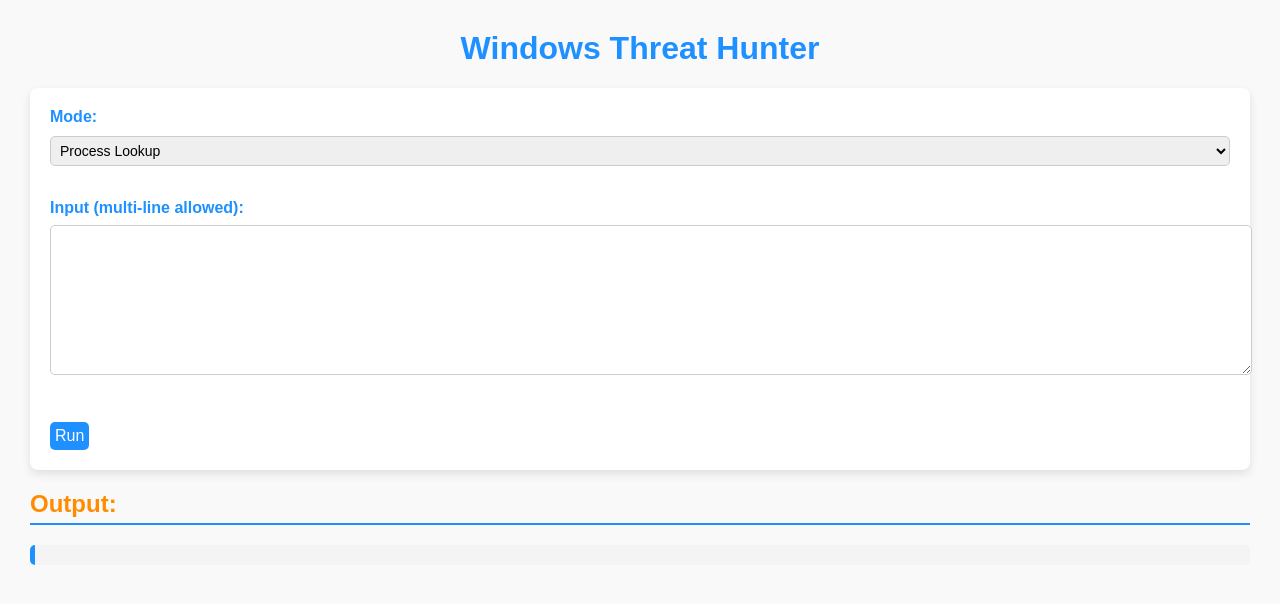
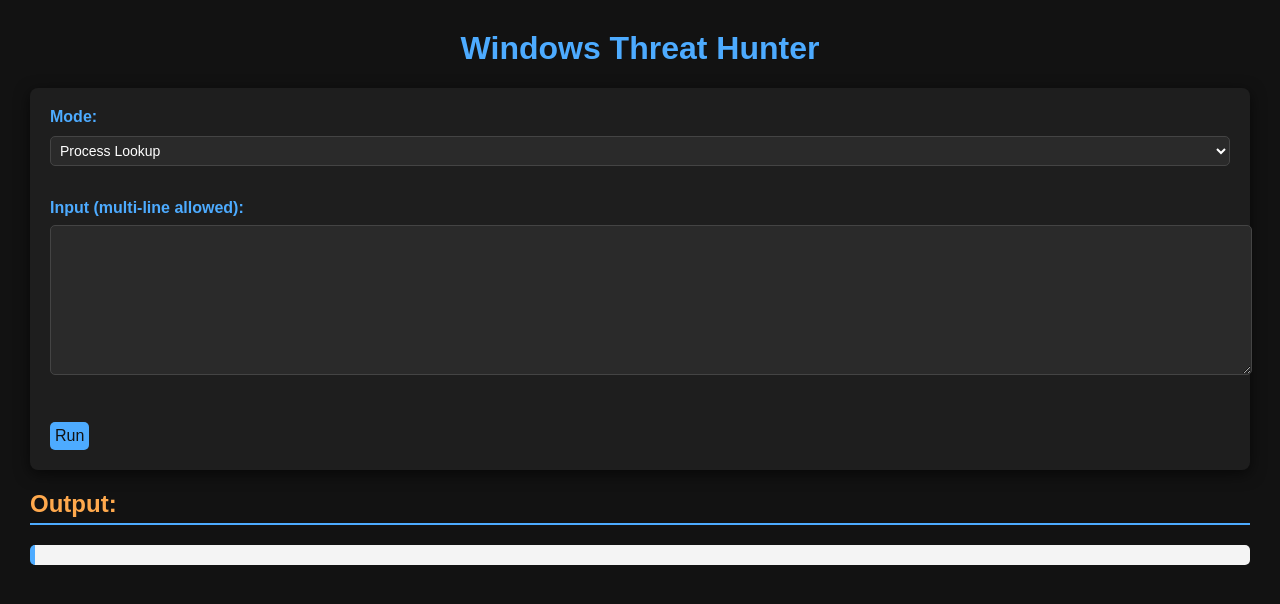
Before and after one commit to Steven-T24/Windows-Threat-Hunter, a Flask app: page / in a window 1280 px wide. Shown: the top 604 px of the page. Run offline with Flask 3, Linux system fonts and the light colour scheme.

Commit message:
Update style.css

```diff
--- a/windows_threat_hunter_web/static/style.css
+++ b/windows_threat_hunter_web/static/style.css
@@ -1,47 +1,59 @@
-/* General body styling */
+/* =========================
+   Global Dark Theme
+========================= */
 body {
     font-family: Arial, sans-serif;
     margin: 30px;
-    background-color: #f9f9f9; /* light background for contrast */
-    color: #333333;
+    background-color: #121212; /* deep dark background */
+    color: #e0e0e0; /* soft light text */
 }
 
-/* Headings */
+/* =========================
+   Headings
+========================= */
 h1 {
-    color: #1E90FF; /* Dodger Blue */
+    color: #4dabff; /* softer blue */
     text-align: center;
 }
 
 h2 {
-    color: #FF8C00; /* Dark Orange */
-    border-bottom: 2px solid #1E90FF;
+    color: #ffa94d; /* softer orange */
+    border-bottom: 2px solid #4dabff;
     padding-bottom: 5px;
 }
 
-/* Form styling */
+/* =========================
+   Form Container
+========================= */
 form {
-    background-color: #ffffff;
+    background-color: #1e1e1e;
     padding: 20px;
     border-radius: 8px;
-    box-shadow: 0 4px 10px rgba(0,0,0,0.1);
+    box-shadow: 0 4px 15px rgba(0,0,0,0.6);
 }
 
-/* Input fields and textarea */
+/* =========================
+   Inputs & Selects
+========================= */
 textarea, select {
     width: 100%;
     padding: 10px;
     margin-top: 8px;
     margin-bottom: 15px;
     border-radius: 5px;
-    border: 1px solid #cccccc;
+    border: 1px solid #444;
     font-size: 14px;
     resize: vertical;
+    background-color: #2a2a2a;
+    color: #ffffff;
 }
 
-/* Submit button */
+/* =========================
+   Submit Button
+========================= */
 input[type="submit"] {
-    background-color: #1E90FF; /* Blue */
-    color: white;
+    background-color: #4dabff;
+    color: #121212;
     border: none;
     padding: 12px 25px;
     border-radius: 5px;
@@ -51,31 +63,58 @@
 }
 
 input[type="submit"]:hover {
-    background-color: #FF8C00; /* Orange on hover */
-    color: white;
+    background-color: #ffa94d;
+    color: #121212;
 }
 
-/* Output pre block */
+/* =========================
+   Output Block
+========================= */
 pre {
-    background-color: #f4f4f4;
-    border-left: 5px solid #1E90FF;
+    background-color: #1a1a1a;
+    border-left: 5px solid #4dabff;
     padding: 15px;
     overflow-x: auto;
     border-radius: 5px;
+    color: #e0e0e0;
 }
 
-/* Labels */
+/* =========================
+   Labels
+========================= */
 label {
     font-weight: bold;
-    color: #1E90FF;
+    color: #4dabff;
 }
 
-/* Links (optional) */
+/* =========================
+   Links
+========================= */
 a {
-    color: #FF8C00;
+    color: #ffa94d;
     text-decoration: none;
 }
 
 a:hover {
     text-decoration: underline;
 }
+
+/* =========================
+   Scrollbar (optional polish)
+========================= */
+::-webkit-scrollbar {
+    width: 10px;
+}
+
+::-webkit-scrollbar-track {
+    background: #1e1e1e;
+}
+
+::-webkit-scrollbar-thumb {
+    background: #4dabff;
+    border-radius: 5px;
+}
+
+::-webkit-scrollbar-thumb:hover {
+    background: #ffa94d;
+}
```
